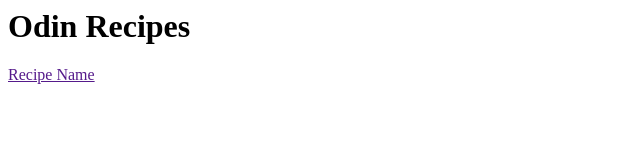
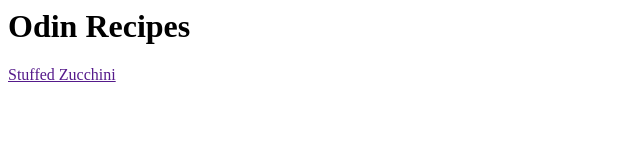
Before and after one commit to Shxredman/odin-recipes, a plain HTML site: page index.html in a window 1280 px wide. Shown: the full height of the page, 0-640 px from the left. Drawn offline with Linux system fonts and the light colour scheme.

Commit message:
Add index.html

```diff
--- a/index.html
+++ b/index.html
@@ -5,6 +5,6 @@
     </head>
     <body>
         <h1>Odin Recipes</h1>
-        <a href=""recipes/recipename.html">Recipe Name</a>
+        <a href=""recipes/stuffed_zucchini.html">Stuffed Zucchini</a>
     </body>
 </html>
```
